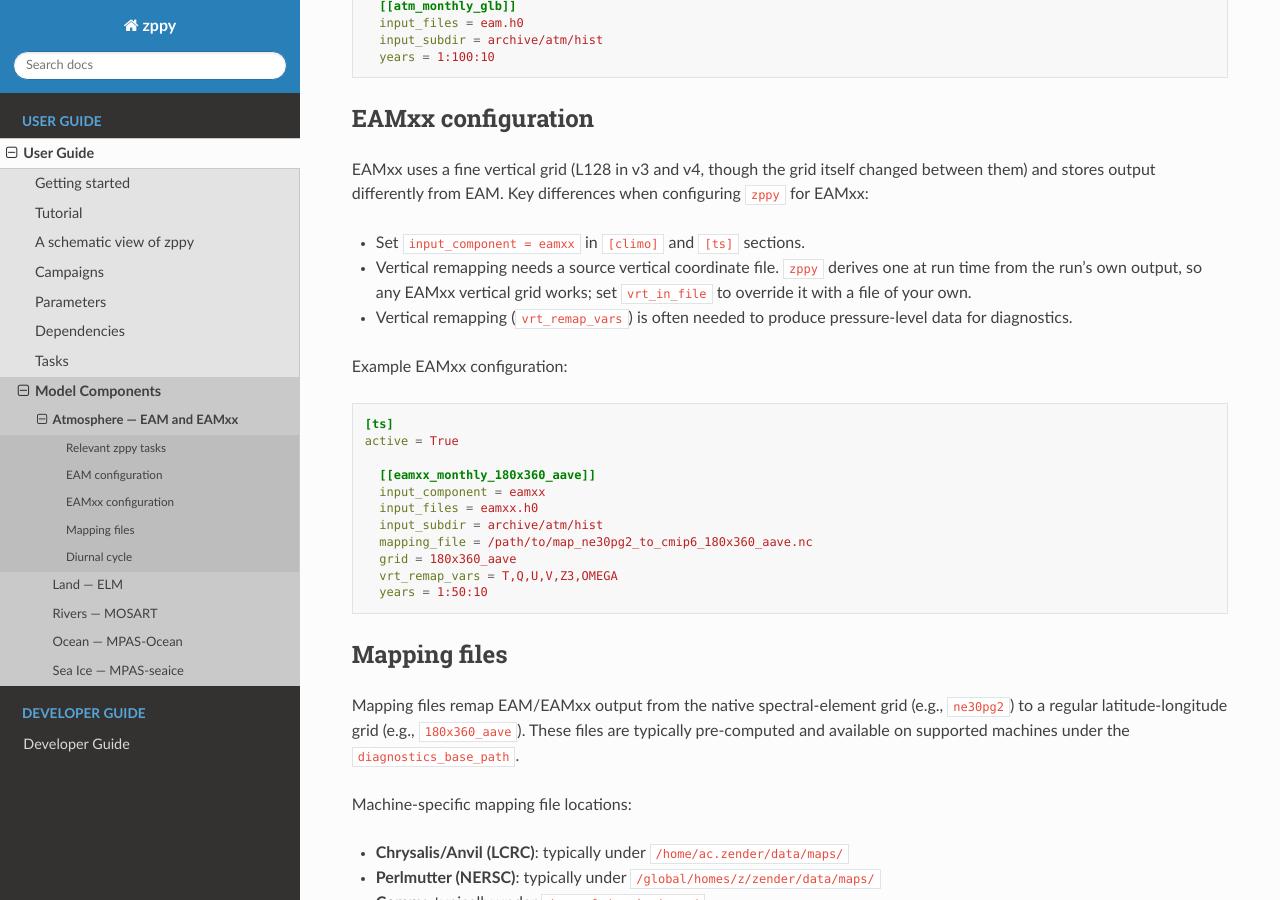
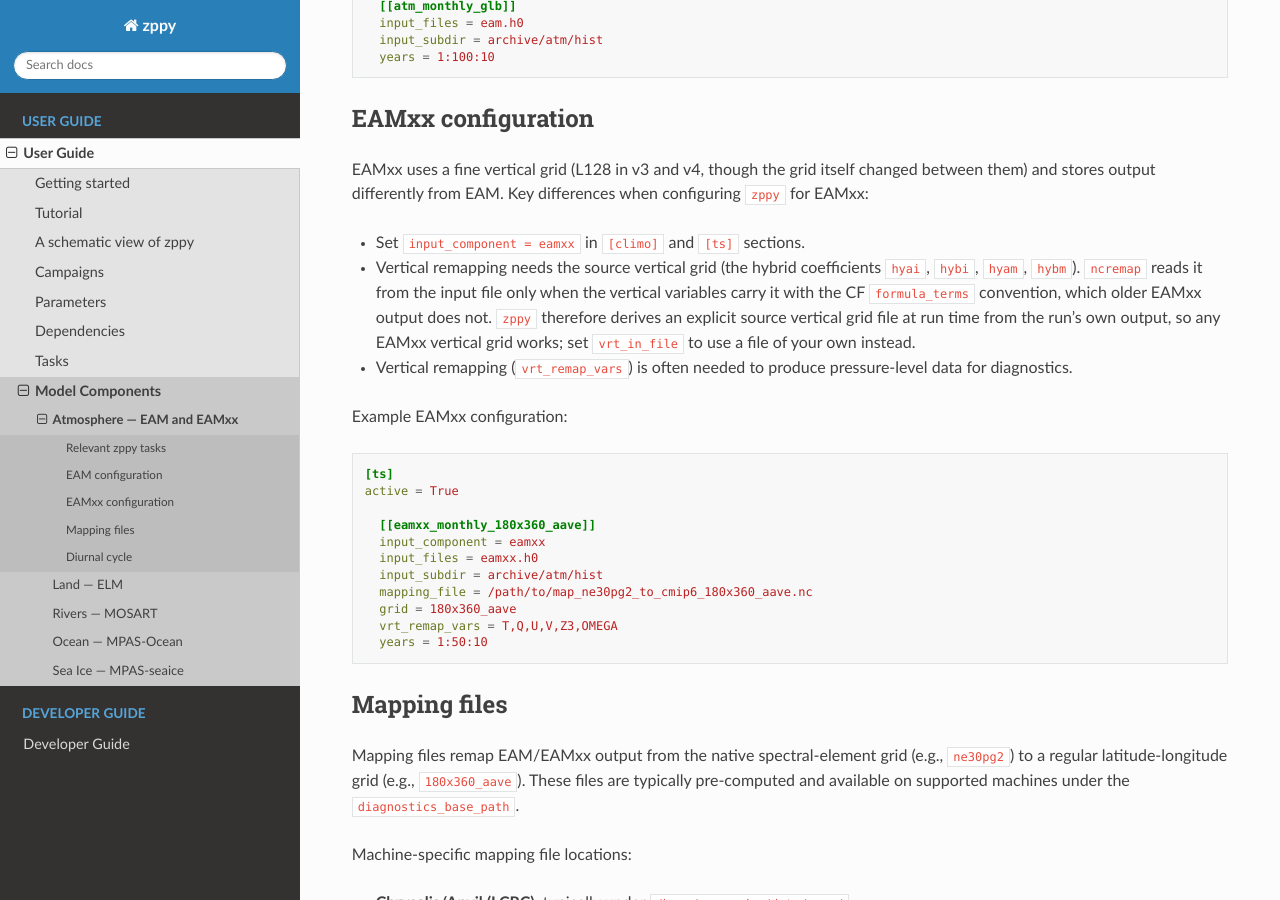
Before and after one commit to E3SM-Project/zppy, a Sphinx documentation site: the page built from docs/source/user_guide/components/atmosphere.rst, in a window 1280 px wide and 900 px high, scrolled down 1314 px. Built offline with Sphinx 7.4.7 and the Read the Docs theme 3.1.0, drawn with Linux system fonts in a browser that asks for light colours; pages that are not in the unit, such as notebooks, are missing from menus.

Commit message:
Address reviewer comment
ncremap reads the source vertical grid from the input file when the
vertical variables carry it with the CF formula_terms convention. Older
EAMxx output does not, which is why zppy derives an explicit --vrt_in
file. Reword the template comments, the example config note, the docs,
and a test comment accordingly (review feedback from @czender).

Co-Authored-By: Claude Opus 5.5 <noreply@anthropic.com>

```diff
--- a/docs/source/user_guide/components/atmosphere.rst
+++ b/docs/source/user_guide/components/atmosphere.rst
@@ -77,9 +77,13 @@ changed between them) and stores output differently from EAM. Key differences
 when configuring ``zppy`` for EAMxx:
 
 - Set ``input_component = eamxx`` in ``[climo]`` and ``[ts]`` sections.
-- Vertical remapping needs a source vertical coordinate file. ``zppy`` derives
-  one at run time from the run's own output, so any EAMxx vertical grid works;
-  set ``vrt_in_file`` to override it with a file of your own.
+- Vertical remapping needs the source vertical grid (the hybrid coefficients
+  ``hyai``, ``hybi``, ``hyam``, ``hybm``). ``ncremap`` reads it from the input
+  file only when the vertical variables carry it with the CF ``formula_terms``
+  convention, which older EAMxx output does not. ``zppy`` therefore derives an
+  explicit source vertical grid file at run time from the run's own output, so
+  any EAMxx vertical grid works; set ``vrt_in_file`` to use a file of your own
+  instead.
 - Vertical remapping (``vrt_remap_vars``) is often needed to produce
   pressure-level data for diagnostics.
 
```
Also changed, not shown: 4 other files.
